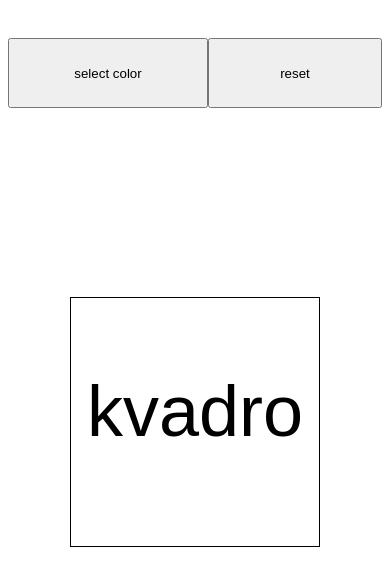
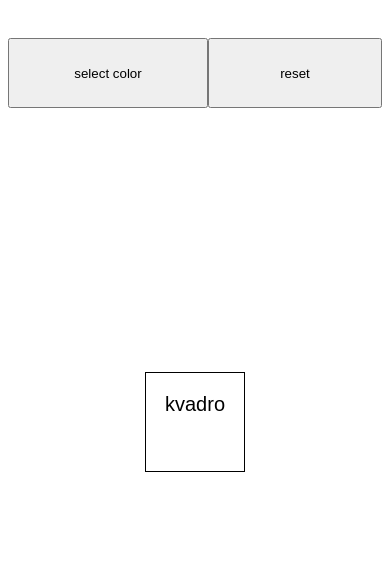
Before and after one commit to zayats-sergey/portfolio, a plain HTML site: page index.html in a window 390 px wide. Drawn offline with Linux system fonts and the light colour scheme.

Commit message:
add media

```diff
--- a/index.css
+++ b/index.css
@@ -71,3 +71,14 @@
 .kvadro-wrap:hover{
     color: red;
 }
+
+
+@media (max-width: 37.5rem){
+    .kvadrat{
+        font-size: 20px;
+        font-family: sans-serif;
+        height: 100px;
+        width: 100px;
+        word-wrap: break-word;
+    }
+}
```
